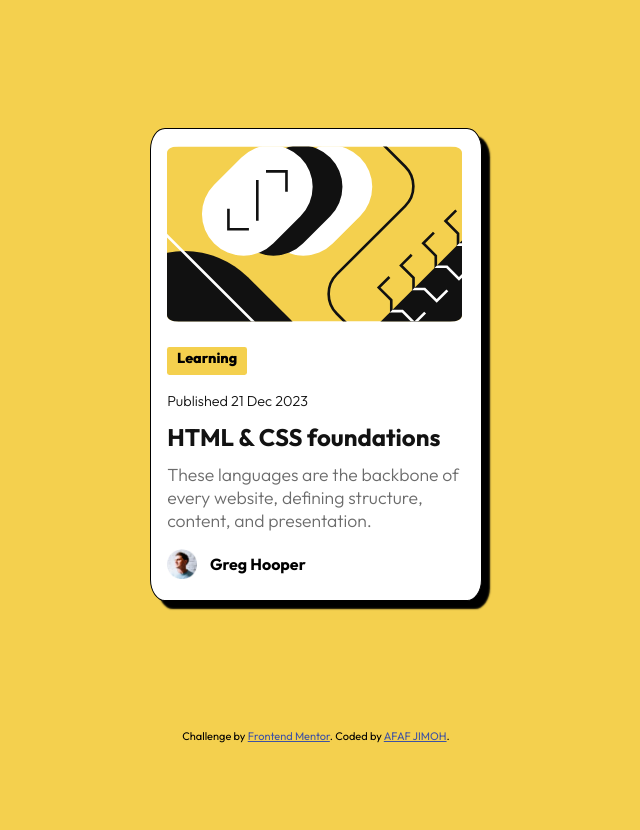
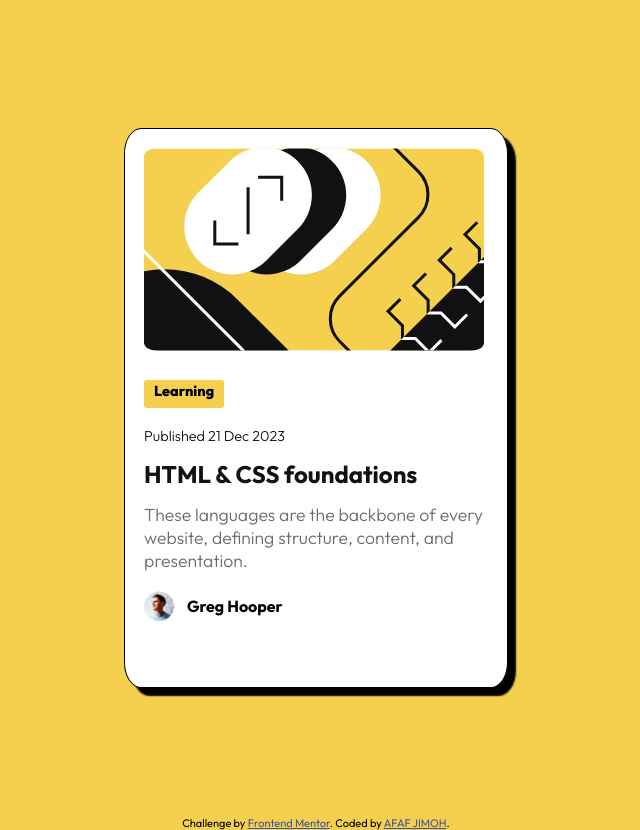
Before and after one commit to afafadeife1-code/blog-card-project, a plain HTML site: page index.html in a window 1280 px wide. Shown: the whole page, without its empty margins (324-964 px from the left). Before the commit the page ends 800 px from the top, so only its background shows below. Drawn offline with Linux system fonts and the light colour scheme.

Commit message:
whatever

```diff
--- a/index.html
+++ b/index.html
@@ -39,8 +39,8 @@
       }
       .container {
         background-color: white;
-        height: 35%;
-        width: 26%;
+        height: 70vh;
+        width: 30vw;
         padding-bottom: 0.3rem;
         border-color: black ;
         border-radius: 4.5%;
```
